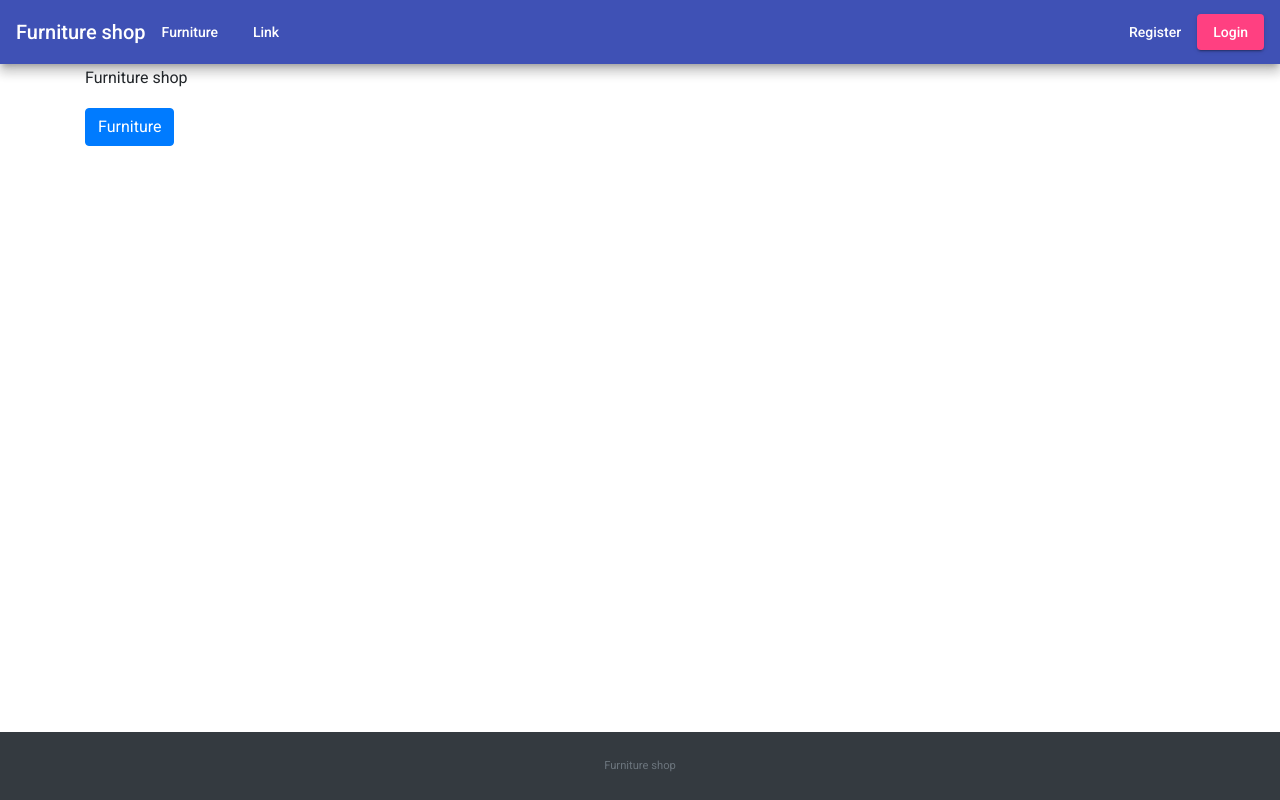
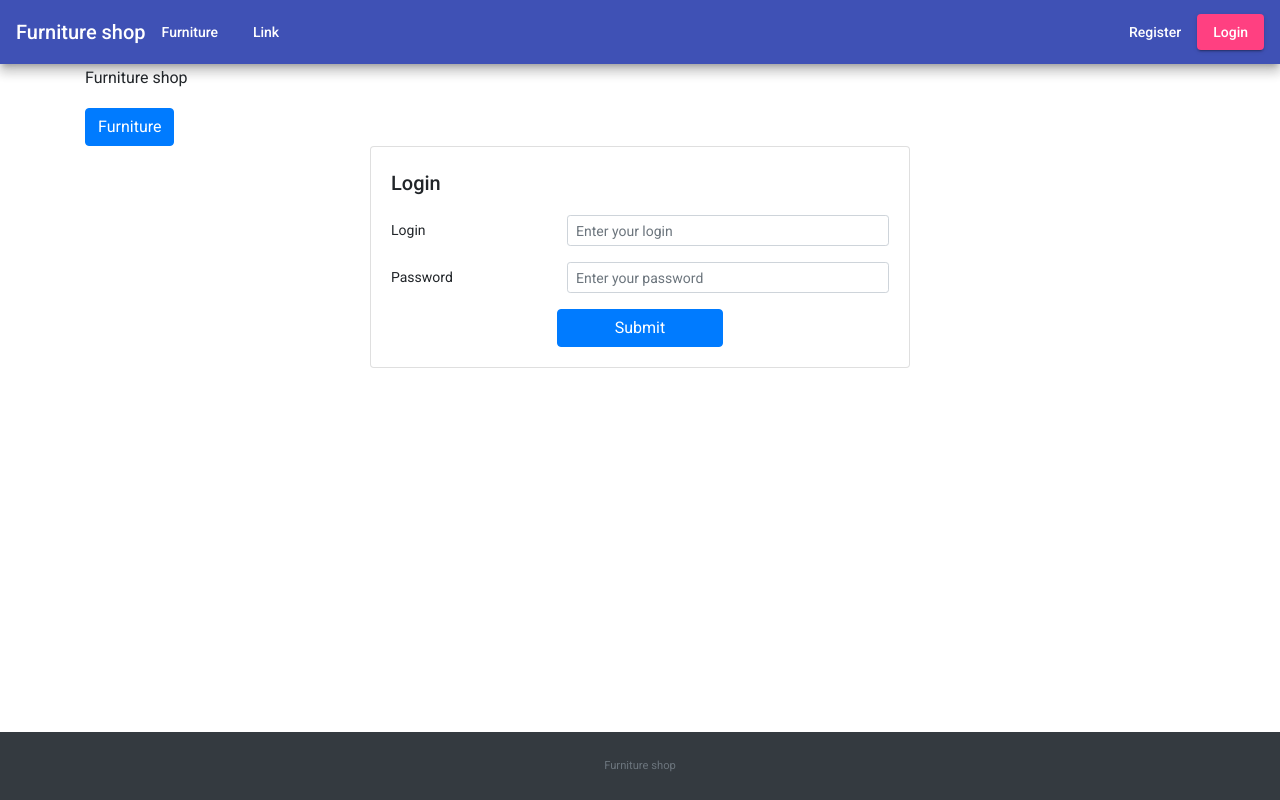
Before and after one commit to githubilona/furniture-shop, an Angular app in the folder furniture-shop-frontend/: page /login in a window 1280 px wide. Before the commit this address led to /. Built offline with nearby package versions, Linux system fonts and the light colour scheme.

Commit message:
[frontend] - login form

```diff
--- a/furniture-shop-frontend/src/app/app-routing.module.ts
+++ b/furniture-shop-frontend/src/app/app-routing.module.ts
@@ -2,11 +2,13 @@ import { NgModule } from '@angular/core';
 import { Routes, RouterModule } from '@angular/router';
 import { FurnitureListComponent } from './furniture-list/furniture-list.component';
 import { RegistrationFormComponent } from './registration-form/registration-form.component';
+import { LoginComponent } from './login/login.component';
 
 
 const routes: Routes = [
   { path: 'furniture', component: FurnitureListComponent },
-  { path: 'register', component: RegistrationFormComponent }
+  { path: 'register', component: RegistrationFormComponent },
+  { path: 'login', component: LoginComponent }
 ];
 
 @NgModule({
--- a/furniture-shop-frontend/src/app/app.module.ts
+++ b/furniture-shop-frontend/src/app/app.module.ts
@@ -13,6 +13,7 @@ import { BrowserAnimationsModule } from '@angular/platform-browser/animations';
 import {MatButtonModule} from '@angular/material/button';
 import { FooterComponent } from './footer/footer.component';
 import { RegistrationFormComponent } from './registration-form/registration-form.component';
+import { LoginComponent } from './login/login.component';
 
 
 @NgModule({
@@ -21,7 +22,8 @@ import { RegistrationFormComponent } from './registration-form/registration-form
       FurnitureListComponent,
       NavbarComponent,
       FooterComponent,
-      RegistrationFormComponent
+      RegistrationFormComponent,
+      LoginComponent
    ],
    imports: [
       BrowserModule,
--- /dev/null
+++ b/furniture-shop-frontend/src/app/login/login.component.html
@@ -0,0 +1,37 @@
+  <div class="row">
+    <div class="class col-6 offset-md-3">
+    <div class="card mb-5">
+        <div class="card-body">
+          <form name="form" (ngSubmit)="f.form.valid && login()" #f="ngForm" novalidate>
+
+            <h2>Login</h2>
+
+            <div [ngClass]="{ 'has-error': f.submitted && !username.valid }" class="form-group row">
+                <label for="username" class="col-sm-4 col-form-label col-form-label-sm">Login</label>
+                <div class="col-sm-8">
+                  <input type="text" name="username" [(ngModel)]="model.username" #username="ngModel" required
+                   class="form-control form-control-sm" placeholder="Enter your login">
+
+                  <div *ngIf="f.submitted && !username.valid" class="text-danger">Login is required</div>
+                </div>
+            </div>
+
+            <div [ngClass]="{ 'has-error': f.submitted && !password.valid }" class="form-group row">
+                <label for="password" class="col-sm-4 col-form-label col-form-label-sm">Password</label>
+                <div class="col-sm-8">
+                  <input type="password" name="password" [(ngModel)]="model.password" #password="ngModel" required
+                   class="form-control form-control-sm" placeholder="Enter your password">
+
+                   <div *ngIf="f.submitted && !password.valid" class="text-danger">Password is required</div>
+                </div>
+            </div>
+
+            <div class="text-center">
+                <button type="submit" class="btn btn-primary col-sm-4">Submit</button>
+            </div>
+
+          </form>
+        </div>
+      </div>
+      </div>
+    </div>
--- /dev/null
+++ b/furniture-shop-frontend/src/app/login/login.component.ts
@@ -0,0 +1,37 @@
+import { Component, OnInit } from '@angular/core';
+import { ActivatedRoute, Router } from '@angular/router';
+import { HttpClient } from '@angular/common/http';
+import { Observable } from 'rxjs';
+
+@Component({
+  selector: 'app-login',
+  templateUrl: './login.component.html',
+  styleUrls: ['./login.component.css'],
+})
+export class LoginComponent implements OnInit {
+
+  model: any = {};
+
+  constructor( private route: ActivatedRoute, private router: Router,
+               private http: HttpClient) {}
+
+  ngOnInit(): void {
+    sessionStorage.setItem('token', '');
+  }
+  login() {
+    this.http.post<Observable<boolean>>('http://localhost:8080/login', {
+      username: this.model.username,
+      password: this.model.password
+    }).subscribe(isValid => {
+      if (isValid) {
+        sessionStorage.setItem(
+          'token',
+          btoa(this.model.username + ':' + this.model.password)
+        );
+        this.router.navigate(['/furniture']);
+      } else {
+        alert('Wrong login or password');
+      }
+    });
+  }
+}
--- a/furniture-shop-frontend/src/app/navbar/navbar.component.html
+++ b/furniture-shop-frontend/src/app/navbar/navbar.component.html
@@ -7,5 +7,5 @@
   <div class="spacer"></div>
 
   <button mat-button routerLink="register">Register</button>
-  <a mat-raised-button color="accent">Login</a>
+  <a mat-raised-button color="accent" [routerLink]="['/login']">Login</a>
 </mat-toolbar>
```
Also changed, not shown: furniture-shop-frontend/src/app/login/login.component.css (added), 1 other file (tests, documents, lock files or other folders).
